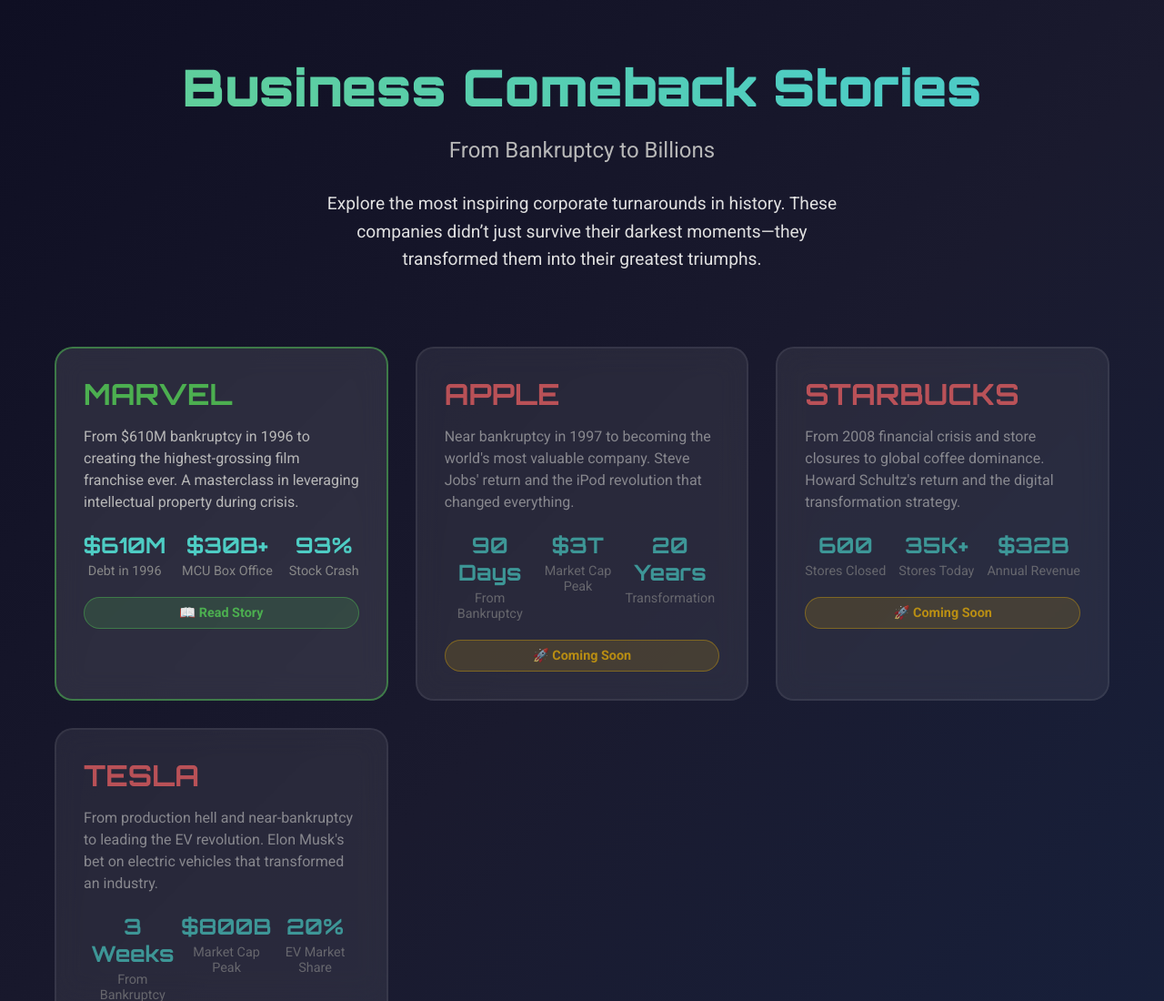
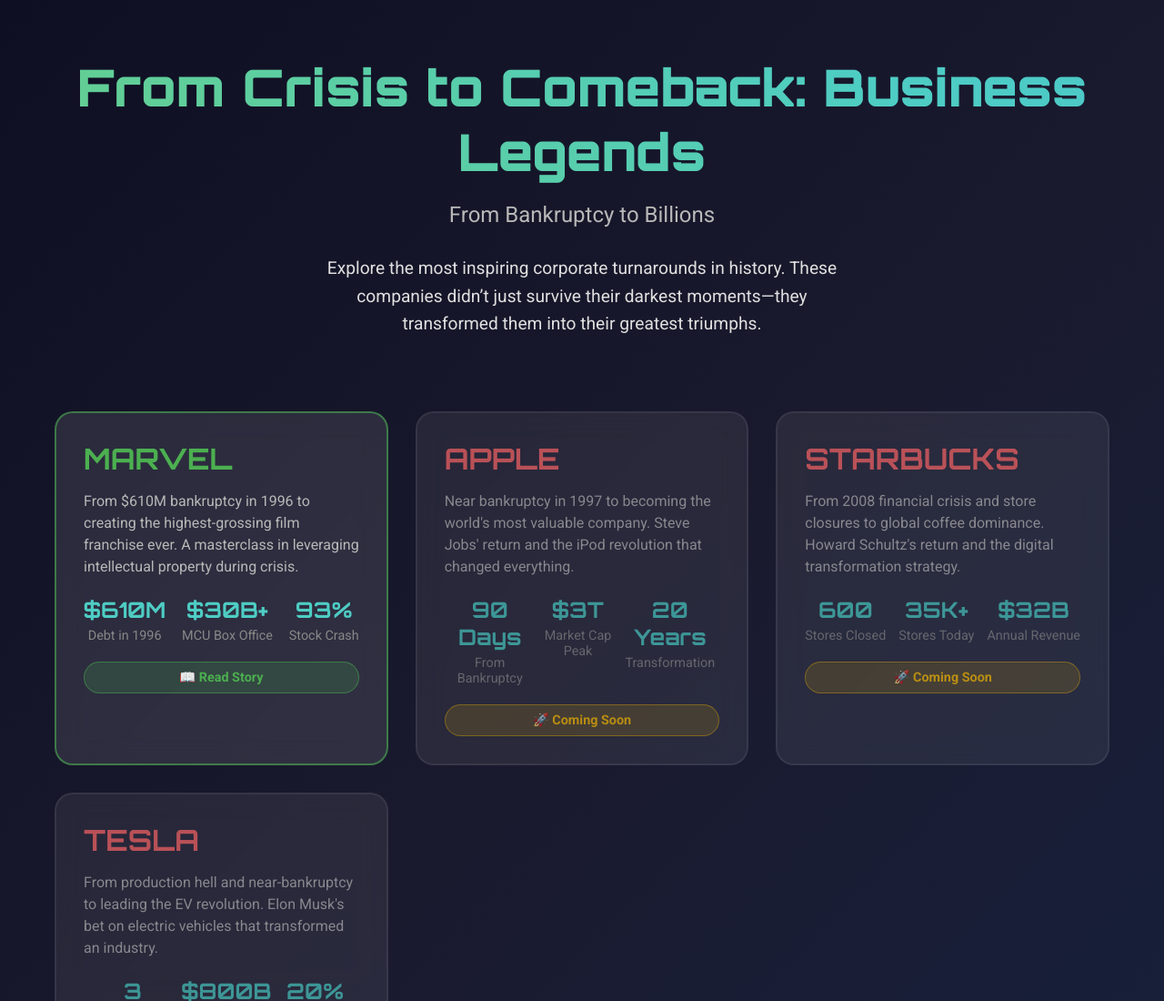
Before and after one commit to mjkota/business-comeback-stories, a plain HTML site: page index.html in a window 1280 px wide. Shown: the top 1100 px of the page at 91% size. Drawn offline with Linux system fonts and the light colour scheme.

Commit message:
chore: commit latest local changes

```diff
--- a/index.html
+++ b/index.html
@@ -213,7 +213,7 @@
 <body>
     <div class="container">
         <header class="header">
-            <h1 class="main-title">Business Comeback Stories</h1>
+            <h1 class="main-title">From Crisis to Comeback: Business Legends</h1>
             <p class="subtitle">From Bankruptcy to Billions</p>
             <p class="description">
                 Explore the most inspiring corporate turnarounds in history.
```
